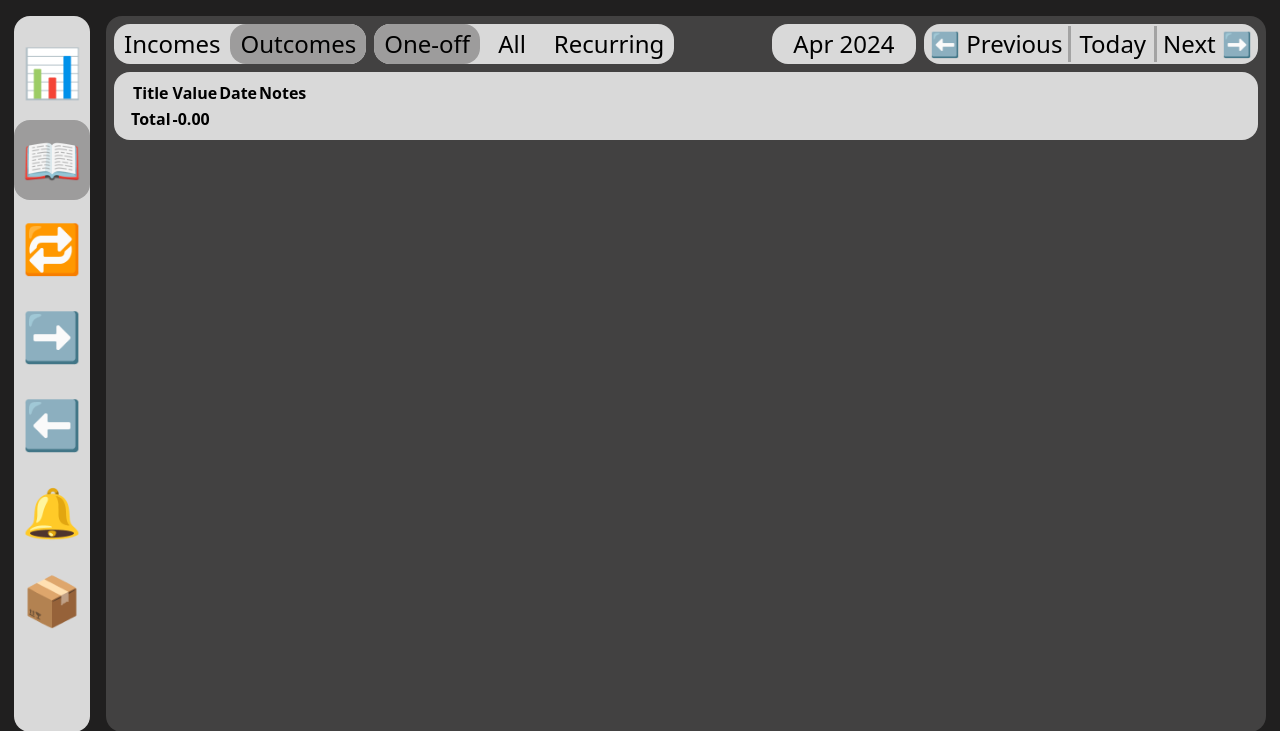
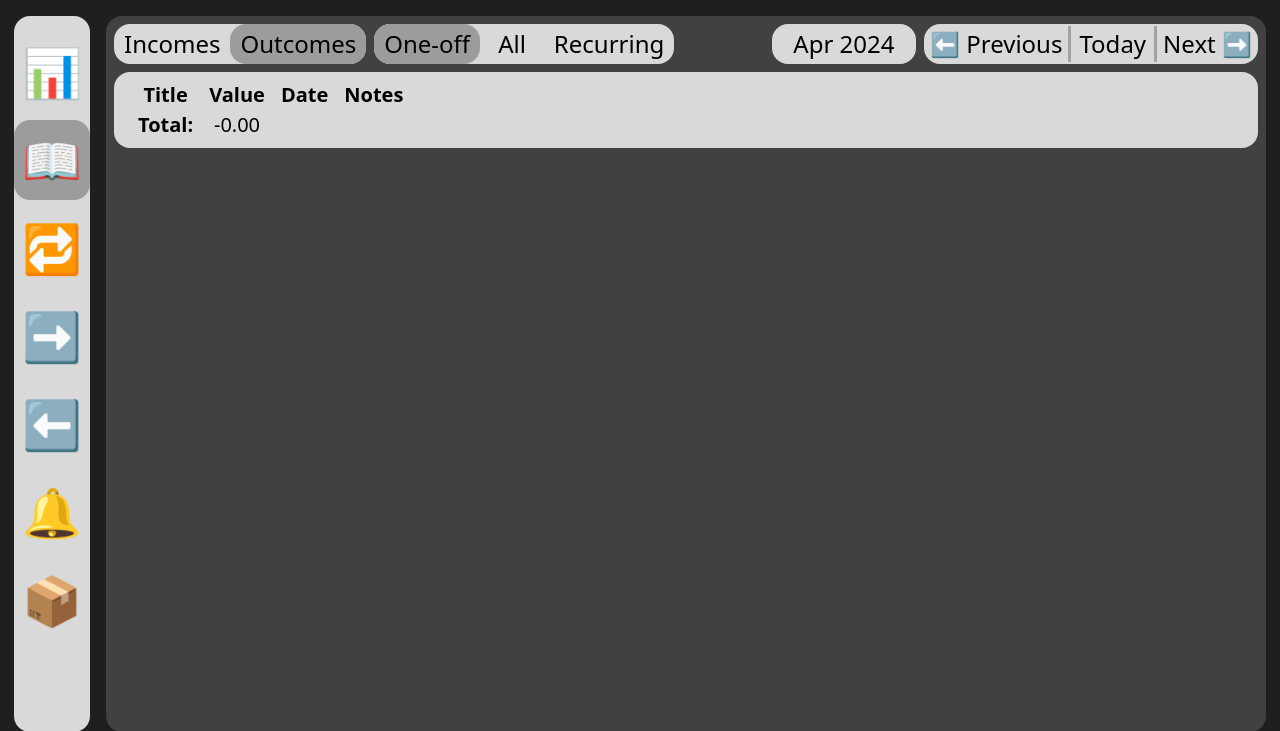
Before and after one commit to Zimzozaur/Pulporo-API, a Django app: page / in a window 1280 px wide. Shown: the part 54-785 px from the top of the page. Run offline with Django 5.2, Linux system fonts and the light colour scheme; data that the repository does not hold is empty; some libraries are stand-ins or nearby versions.

Commit message:
Added some style to table

```diff
--- a/static/css/tail-out.css
+++ b/static/css/tail-out.css
@@ -1190,8 +1302,28 @@ input[type="number"]::-webkit-inner-spin-button,
   padding-top: 1rem;
 }
 
+.pl-2 {
+  padding-left: 0.5rem;
+}
+
+.pl-4 {
+  padding-left: 1rem;
+}
+
+.pr-4 {
+  padding-right: 1rem;
+}
+
+.text-left {
+  text-align: left;
+}
+
 .text-center {
   text-align: center;
+}
+
+.text-right {
+  text-align: right;
 }
 
 .text-2xl {
@@ -1207,6 +1339,11 @@ input[type="number"]::-webkit-inner-spin-button,
 .text-5xl {
   font-size: 3rem;
   line-height: 1;
+}
+
+.text-lg {
+  font-size: 1.125rem;
+  line-height: 1.75rem;
 }
 
 .text-xl {
--- a/tailwind.config.js
+++ b/tailwind.config.js
@@ -7,6 +7,8 @@ module.exports = {
         'dark-grey': '#201F1F',
         'middle-grey': "#9D9C9C",
         'light-grey': '#D9D9D9',
+        'light-grey-shade-1': '#bcbcbc',
+        'light-grey-shade-2': '#a1a1a1',
         'main-grey': 'rgba(78, 76, 76, 0.75)',
         'purple': '#BAB0F8',
         'popup-bg': 'rgba(0, 0, 0, 0.5)',
--- a/templates/base.html
+++ b/templates/base.html
@@ -46,7 +46,7 @@
         </a>
     </div>
 </header>
-<div class="mt-4 flex flex-row grow">
+<div class="mt-4 flex flex-row grow w-full">
     <nav class="bg-light-grey rounded-2xl flex flex-col gap-2 pt-4">
         <div class="px-2 py-4 rounded-2xl text-5xl cursor-pointer"
              @click="leftMenu=0" :class="{'bg-middle-grey': leftMenu === 0}"
--- a/templates/finance/components/ledger_table.html
+++ b/templates/finance/components/ledger_table.html
@@ -1,40 +1,51 @@
 <table id="TableIO" class="display">
-    <thead>
-    <tr>
-        <th>Title</th>
-        <th>Value</th>
-        <th>Date</th>
+    <thead class="text-xl">
+    <tr class="">
+        <th class="px-2">
+            Title</th>
+        <th class="px-2 text-center">
+            Value</th>
+        <th class="px-2 text-center">
+            Date</th>
         {% if is_one_off != 'one-off' %}
-            <th>Manager</th>
+            <th class="px-2">
+                Manager</th>
         {% endif %}
-        <th>Notes</th>
+        <th class="px-2 text-left">
+            Notes</th>
     </tr>
     </thead>
-    <tbody>
+    <tbody class="text-lg">
     {% for obj in object_list %}
-        <tr>
-            <td>
+        <tr class="{% cycle 'bg-light-grey-shade-1' 'bg-light-grey' %} hover:bg-blue-400 ">
+            <td class="pl-4 rounded-l-2xl px-2">
                 <a href="{% url 'detail-io' pk=obj.pk %}">{{ obj.title }}</a>
             </td>
-            <td>{% if is_outcome %}-{% endif %}{{ obj.value }}</td>
-            <td style="text-align: center">{{ obj.date|date:"d" }}</td>
+            <td class="px-2 text-center">
+                {% if is_outcome %}-{% endif %}{{ obj.value }}</td>
+            <td class="px-2 text-center">
+                {{ obj.date|date:"d" }}</td>
             {% if is_one_off != 'one-off' %}
-                <td>{{ obj.manager_id.title }}</td>
+                <td class="px-2"
+                ><a href="#">{{ obj.manager_id.title }}</a></td>
             {% endif %}
 
-            <td>{{ obj.notes }}</td>
+            <td class="rounded-r-2xl px-2 ">
+                {{ obj.notes }}</td>
         </tr>
     {% endfor %}
     </tbody>
-    <tfoot>
-    <tr>
-        <td><strong>Total</strong></td>
-        <td><strong>{% if is_outcome %}-{% endif %}{{ total_sum }}</strong></td>
+    <tfoot class="text-xl">
+    <tr class="">
+        <td class="px-2 text-right">
+            <strong>Total:</strong></td>
+        <td class="px-2 text-center">
+            {% if is_outcome %}-{% endif %}{{ total_sum }}</td>
         {% if is_one_off != 'one-off' %}
-            <td></td>
+            <td class="px-2"></td>
         {% endif %}
-        <td></td>
-        <td></td>
+        <td class="px-2"></td>
+        <td class="px-2"></td>
     </tr>
     </tfoot>
 </table>
```
Also changed, not shown: other parts of static/css/tail-out.css (+148 -0 lines).
